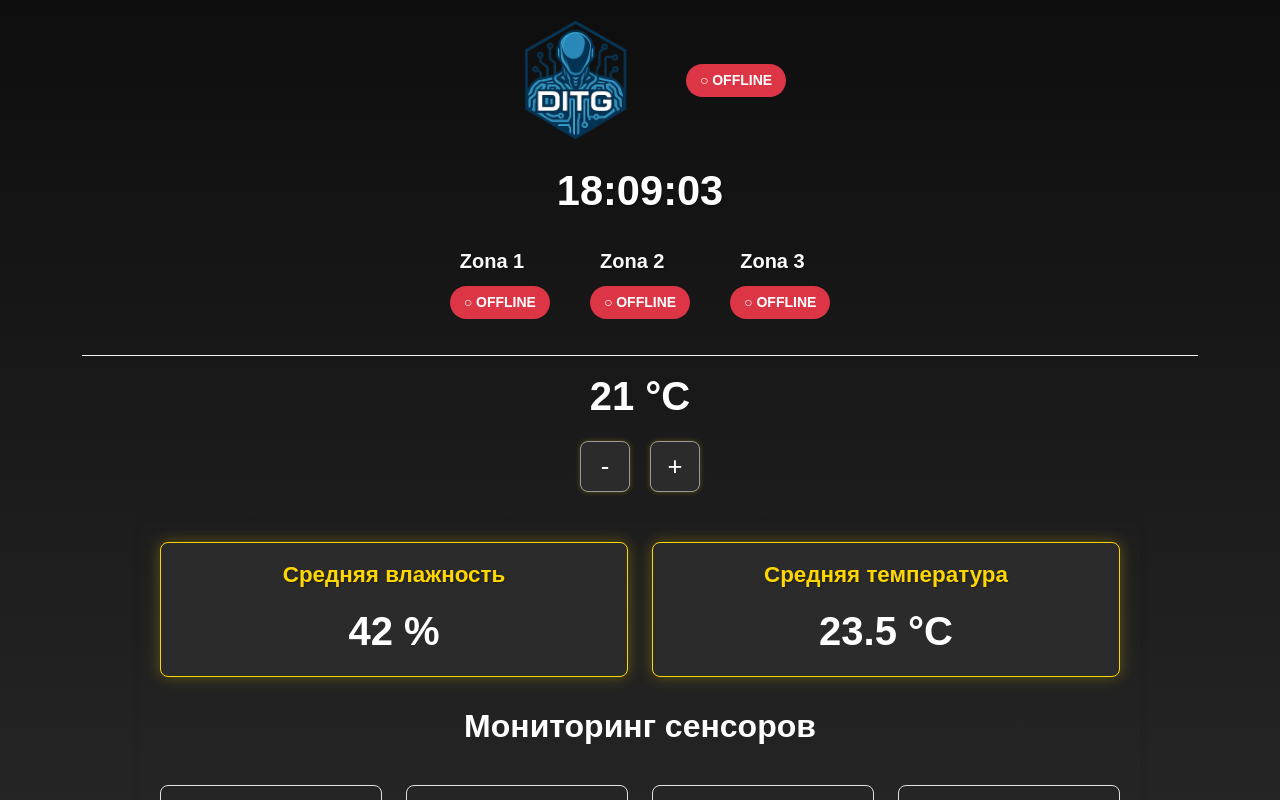
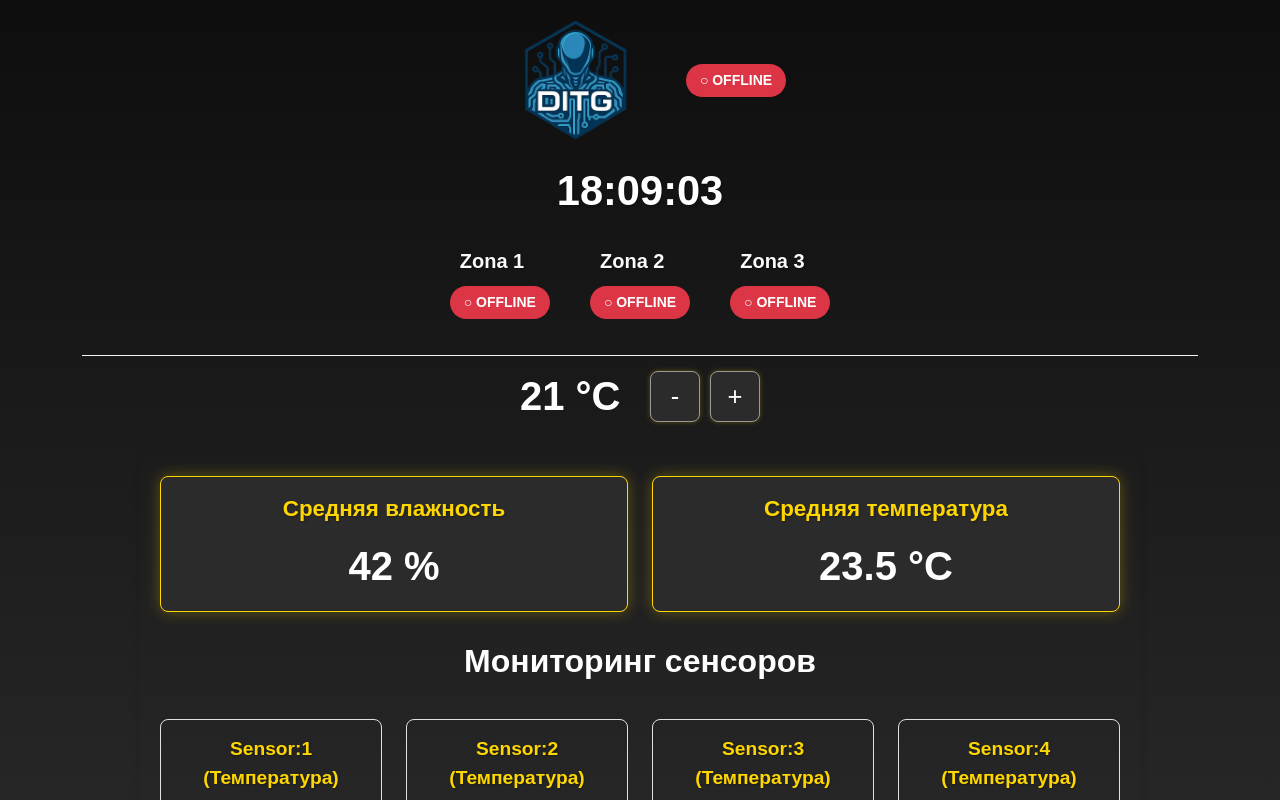
Before and after one commit to DITGDIGENTIS/ditgdigentis, a Next.js app: page / in a window 1280 px wide. Shown: the top 800 px of the page. Built offline with nearby package versions, Linux system fonts and the light colour scheme; no server answers.

Commit message:
zona temperature

```diff
--- a/src/components/ZonaTemperature.tsx
+++ b/src/components/ZonaTemperature.tsx
@@ -12,29 +12,35 @@ export default function ZonaTemperature() {
     setTemperature((prevTemp) => prevTemp - 1);
   };
 
-  // Пример простых стилей (TypeScript-friendly)
+  // Контейнер с flex-версткой
   const containerStyle: CSSProperties = {
-    display: "block",
+    display: "flex",
+    alignItems: "center",
+    justifyContent: "space-between",
     padding: "10px",
     borderRadius: "10px",
-    // border: "2px solid #FFF",
-    textAlign: "center",
     fontFamily: "Arial, sans-serif",
-    maxWidth: "200px",
-    // background: "#2B2B2B",
+    maxWidth: "260px",
     margin: "auto",
   };
 
+  // Температура слева
   const temperatureBlockStyle: CSSProperties = {
     color: "#FFF",
-    marginBottom: "15px",
     fontSize: "2.5rem",
     fontWeight: "600",
+    margin: 0, // убираем лишний отступ
   };
 
-  // Новый, более «красивый» стиль для кнопок
+  // Блок для кнопок (справа)
+  const buttonsContainerStyle: CSSProperties = {
+    display: "flex",
+    alignItems: "center",
+    gap: "10px",
+  };
+
+  // Стили для самих кнопок
   const buttonStyle: CSSProperties = {
-    margin: "0 10px",
     width: "50px",
     fontSize: "1.6em",
     padding: "5px 16px",
@@ -45,12 +51,13 @@ export default function ZonaTemperature() {
     borderRadius: "8px",
     boxShadow: "0 0 5px rgba(255, 215, 0, 0.3)",
     transition: "background-color 0.3s ease, box-shadow 0.3s ease",
+    textAlign: "center",
   };
 
   return (
     <div style={containerStyle}>
       <div style={temperatureBlockStyle}>{temperature} °C</div>
-      <div>
+      <div style={buttonsContainerStyle}>
         <button style={buttonStyle} onClick={decreaseTemperature}>
           -
         </button>
```
